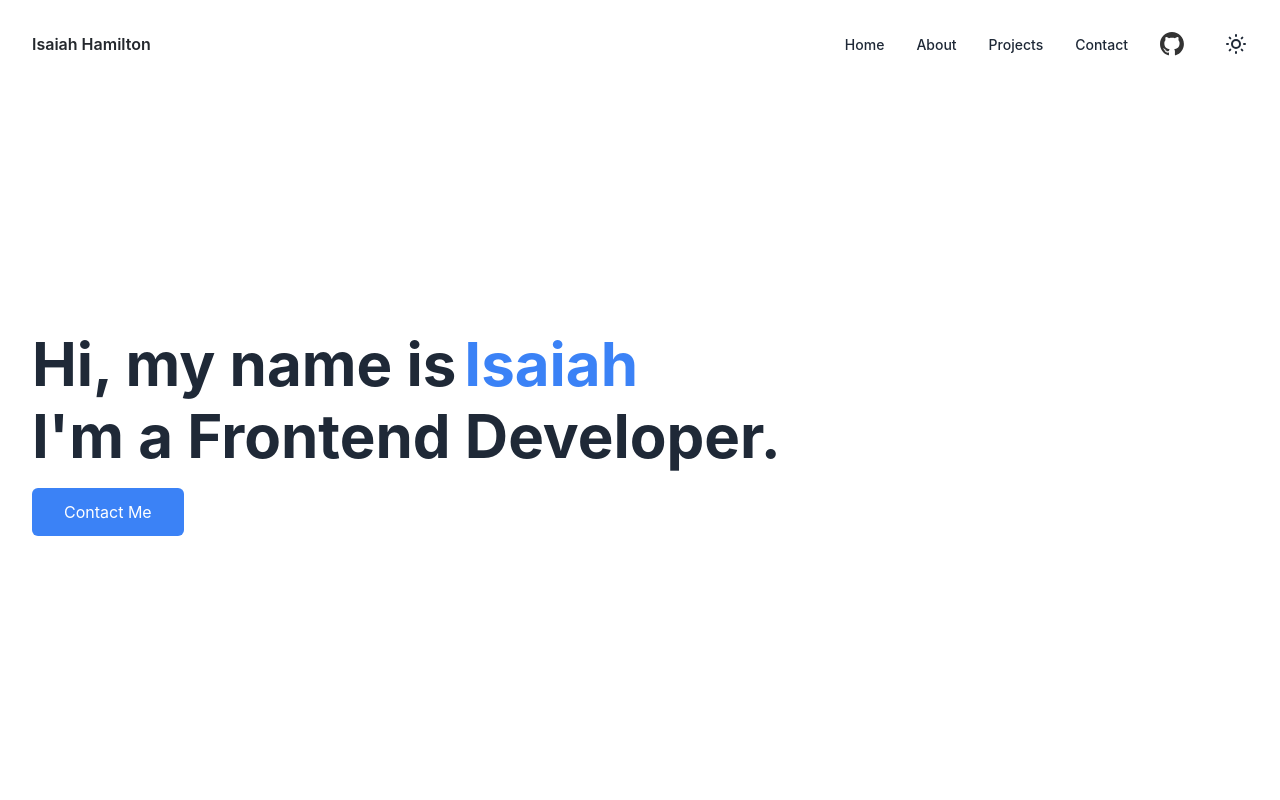
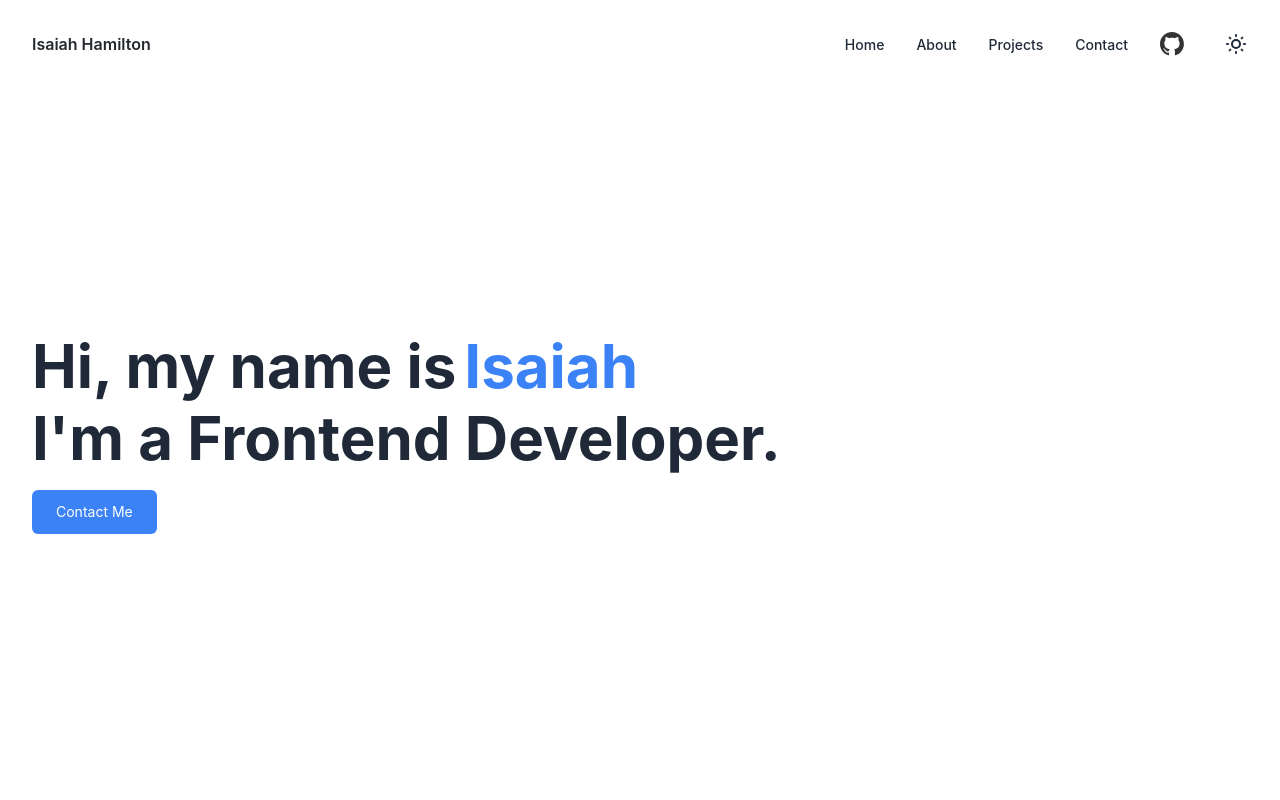
Before and after one commit to Isaiah-Hamilton/Portfolio, a Next.js app: page / in a window 1280 px wide. Shown: the top 800 px of the page. Built offline with nearby package versions, Linux system fonts and the light colour scheme.

Commit message:
chore: update button

```diff
--- a/components/Button.tsx
+++ b/components/Button.tsx
@@ -19,7 +19,10 @@ const Button = (props: Props) => {
         onClick={onClick || (() => {})}
       >
         <Link href={link}>
-          <a className="px-6 sm:px-8 py-2 sm:py-3" target={externalLink ? '_blank' : undefined}>
+          <a
+            className="px-4 sm:px-6 py-2 sm:py-3 text-sm"
+            target={externalLink ? '_blank' : undefined}
+          >
             {children}
           </a>
         </Link>
```
